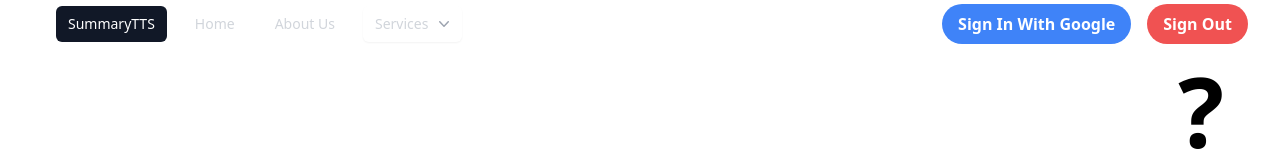
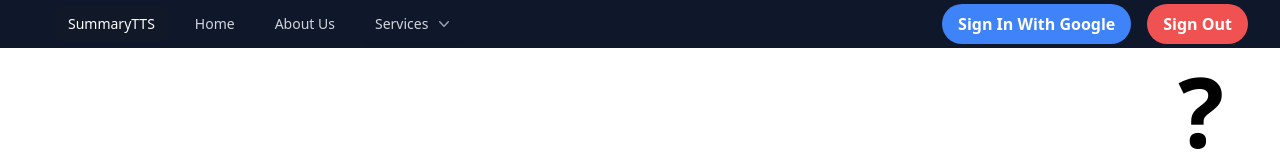
Before and after one commit to Susmita-Dey/SummaryTTS, a React (Vite) app in the folder frontend/: page / in a window 1280 px wide. Shown: the top 160 px of the page. Built offline with nearby package versions, Linux system fonts and the light colour scheme.

Commit message:
modified:   frontend/package-lock.json 	modified:   frontend/src/components/Navbar.jsx

```diff
--- a/frontend/src/components/Navbar.jsx
+++ b/frontend/src/components/Navbar.jsx
@@ -37,7 +37,7 @@ function classNames(...classes) {
 export default function Navbar() {
 
   return (
-    <Disclosure as="nav" className="bg-white dark:bg-stone-900">
+    <Disclosure as="nav" className="bg-slate-900 dark:bg-stone-900">
 
       {({ open }) => (
         <>
```
Also changed, not shown: 1 other file (tests, documents, lock files or other folders).
